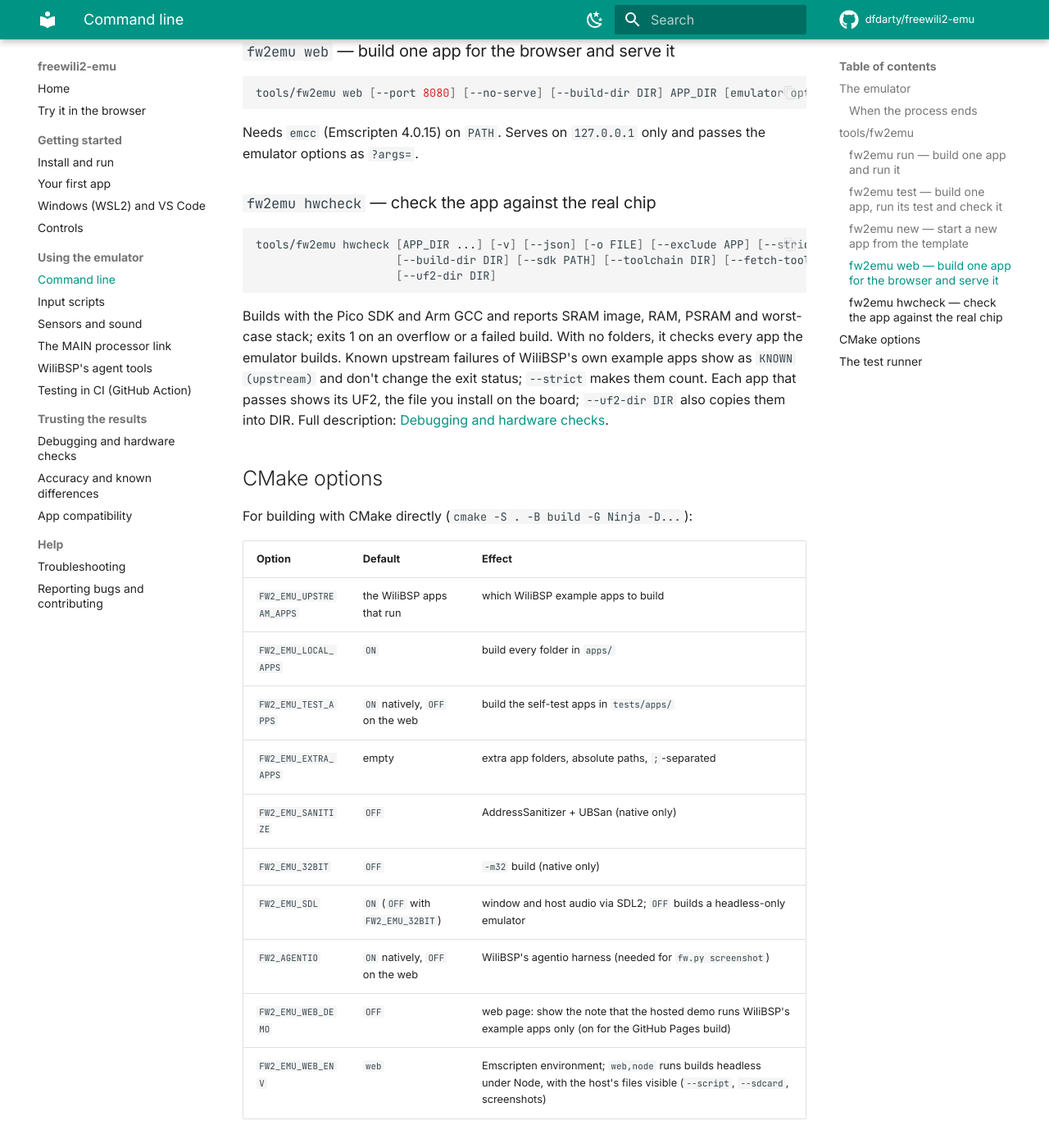
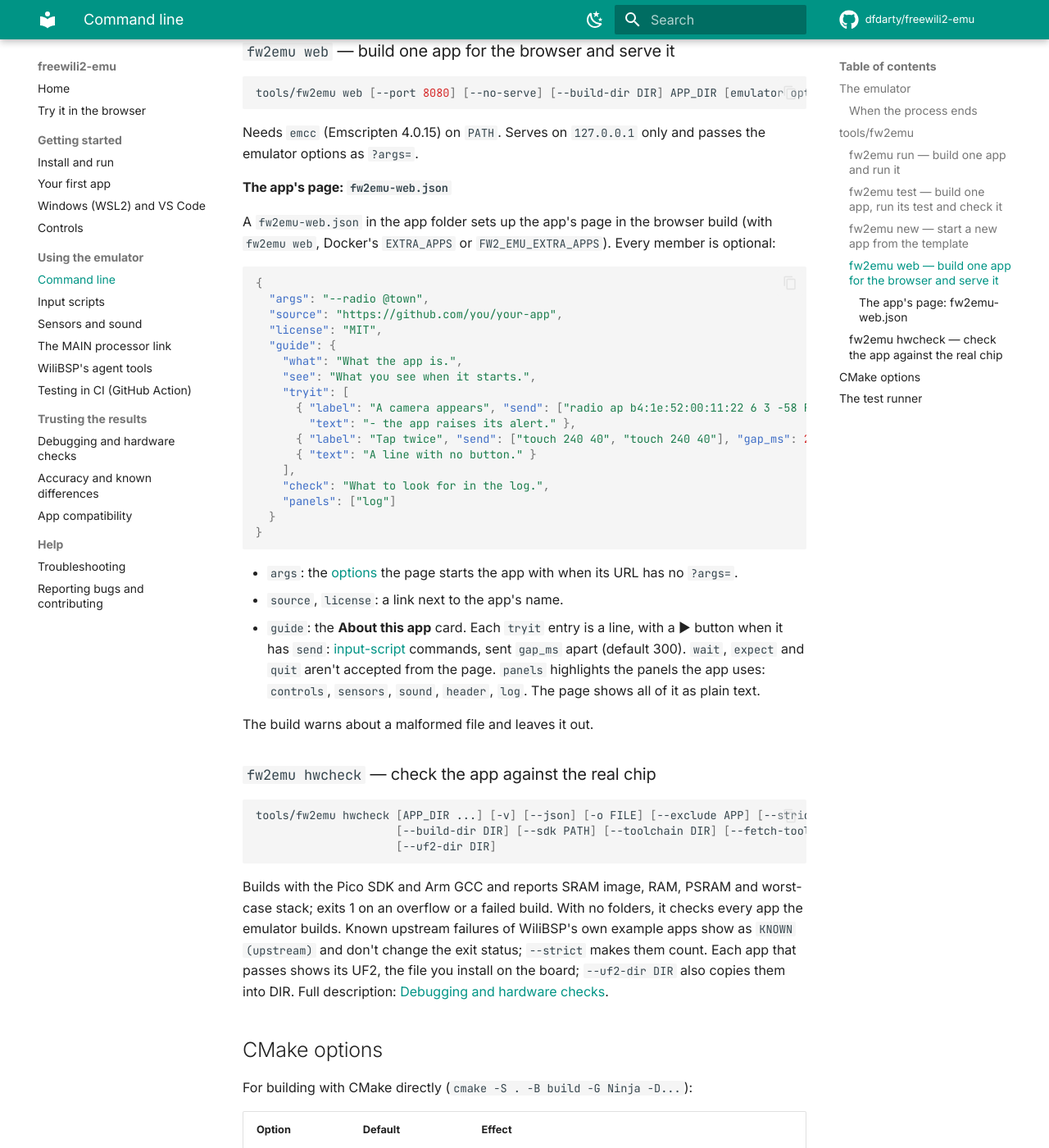
Before and after one commit to dfdarty/freewili2-emu, an MkDocs documentation site: the page built from docs/cli.md, in a window 1280 px wide and 1400 px high, scrolled down 3446 px. Shown: the whole window at 82% size. Built offline with MkDocs 1.6.1 and Material for MkDocs 9.7.7, drawn with Linux system fonts in a browser that asks for light colours; comment, search, counter and statistics services are not loaded; some of the changed text lies outside the part shown.

Commit message:
The hosted demo shows SquachWatch; apps set up their own page
- fw2emu-web.json in an app folder: the options the page starts it with,
  its About-this-app guide (buttons send input-script commands, shown as
  plain text) and a source link with its license. Read into apps.json by
  cmake/fw2_emu_web.cmake; a malformed file is a warning. dualcpu's
  default options move there too.
- The Pages build adds dfdarty/squachwatch-fw2 (GPL-3.0, linked from its
  page) through FW2_EMU_EXTRA_APPS.
- Fix: the page's command filter didn't let radio, stream or peer
  commands through, so the page couldn't change the radio scene.
- Docs: cli.md (the file), getting-started (Docker), main-link, changelog.

Co-Authored-By: Claude Opus 5.5 <noreply@anthropic.com>
Claude-Session: https://claude.ai/code/session_011trzLwWpaPA8Ye3xXw5xUM

````diff
--- a/docs/cli.md
+++ b/docs/cli.md
@@ -112,6 +112,44 @@ tools/fw2emu web [--port 8080] [--no-serve] [--build-dir DIR] APP_DIR [emulator
 Needs `emcc` (Emscripten 4.0.15) on `PATH`. Serves on `127.0.0.1` only and
 passes the emulator options as `?args=`.
 
+#### The app's page: `fw2emu-web.json`
+
+A `fw2emu-web.json` in the app folder sets up the app's page in the browser
+build (with `fw2emu web`, Docker's `EXTRA_APPS` or `FW2_EMU_EXTRA_APPS`).
+Every member is optional:
+
+```json
+{
+  "args": "--radio @town",
+  "source": "https://github.com/you/your-app",
+  "license": "MIT",
+  "guide": {
+    "what": "What the app is.",
+    "see": "What you see when it starts.",
+    "tryit": [
+      { "label": "A camera appears", "send": ["radio ap b4:1e:52:00:11:22 6 3 -58 FLOCK-CAM-2291"],
+        "text": "- the app raises its alert." },
+      { "label": "Tap twice", "send": ["touch 240 40", "touch 240 40"], "gap_ms": 2500 },
+      { "text": "A line with no button." }
+    ],
+    "check": "What to look for in the log.",
+    "panels": ["log"]
+  }
+}
+```
+
+- `args`: the [options](#the-emulator) the page starts the app with when
+  its URL has no `?args=`.
+- `source`, `license`: a link next to the app's name.
+- `guide`: the **About this app** card. Each `tryit` entry is a line, with
+  a ▶ button when it has `send`: [input-script](scripting.md) commands,
+  sent `gap_ms` apart (default 300). `wait`, `expect` and `quit` aren't
+  accepted from the page. `panels` highlights the panels the app uses:
+  `controls`, `sensors`, `sound`, `header`, `log`. The page shows all of it
+  as plain text.
+
+The build warns about a malformed file and leaves it out.
+
 ### `fw2emu hwcheck` — check the app against the real chip
 
 ```sh
@@ -143,7 +181,7 @@ For building with CMake directly (`cmake -S . -B build -G Ninja -D...`):
 | `FW2_EMU_32BIT` | `OFF` | `-m32` build (native only) |
 | `FW2_EMU_SDL` | `ON` (`OFF` with `FW2_EMU_32BIT`) | window and host audio via SDL2; `OFF` builds a headless-only emulator |
 | `FW2_AGENTIO` | `ON` natively, `OFF` on the web | WiliBSP's agentio harness (needed for `fw.py screenshot`) |
-| `FW2_EMU_WEB_DEMO` | `OFF` | web page: show the note that the hosted demo runs WiliBSP's example apps only (on for the GitHub Pages build) |
+| `FW2_EMU_WEB_DEMO` | `OFF` | web page: show the note that the hosted demo runs WiliBSP's example apps (and SquachWatch) only (on for the GitHub Pages build) |
 | `FW2_EMU_WEB_ENV` | `web` | Emscripten environment; `web,node` runs builds headless under Node, with the host's files visible (`--script`, `--sdcard`, screenshots) |
 
 ## The test runner
````
Also changed, not shown: CHANGELOG.md (+13 -0 lines), CMakeLists.txt (+9 -6 lines), docs/getting-started.md (+3 -1 lines), docs/main-link.md (+3 -1 lines), 5 other files.
